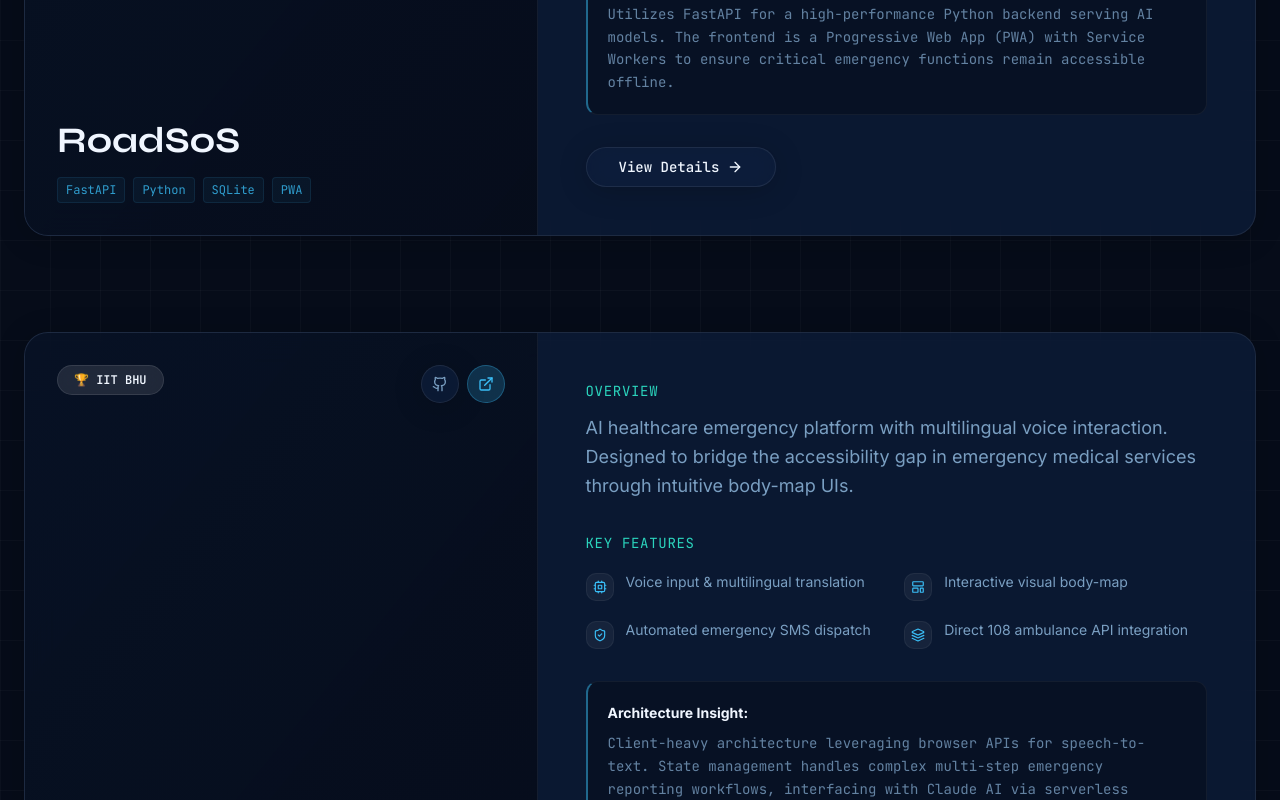
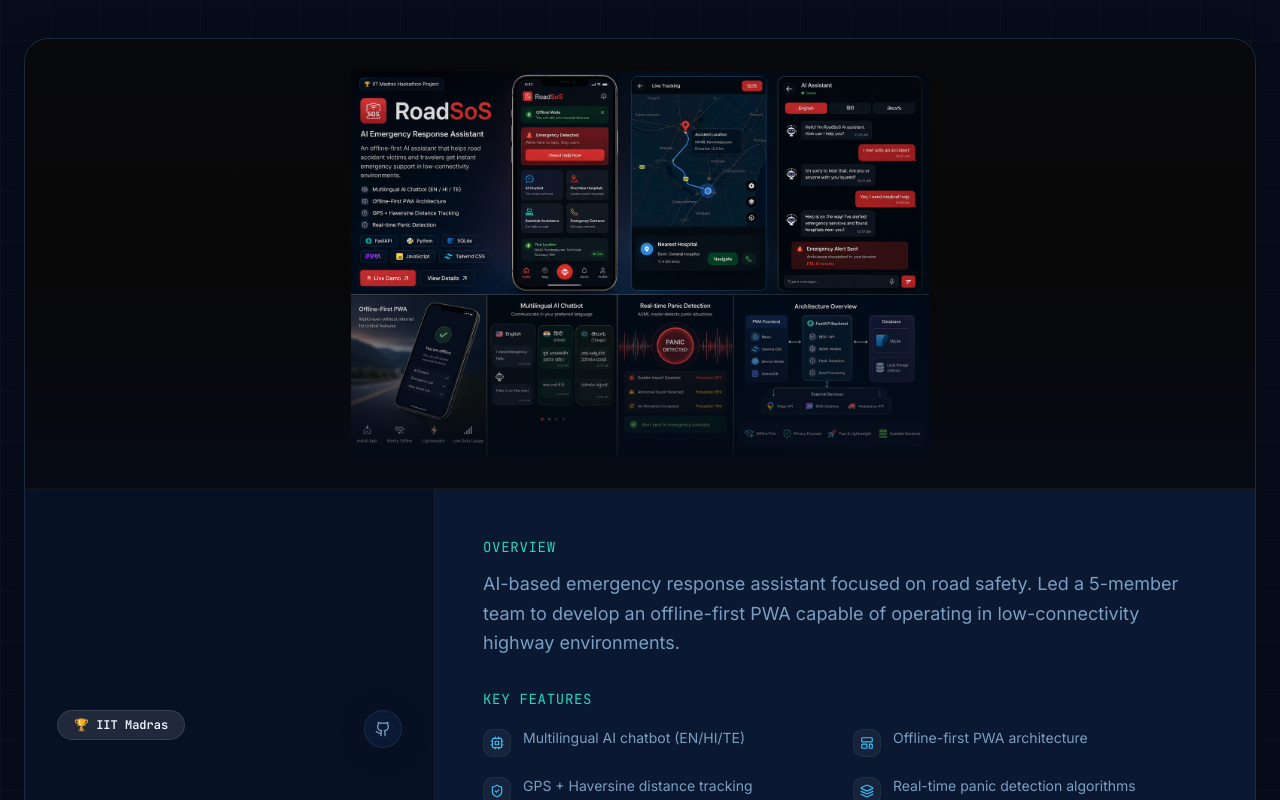
Before and after one commit to baburathod/ramavathbabu.dev, a Next.js app: page / in a window 1280 px wide. Shown: the part 4660-5460 px from the top of the page. Built offline with nearby package versions, Linux system fonts and the light colour scheme; no server answers.

Commit message:
Redesign project cards with cinematic image banners

```diff
--- a/src/components/sections/projects.tsx
+++ b/src/components/sections/projects.tsx
@@ -173,15 +173,30 @@
               >
                 <div className={`absolute -inset-1 rounded-3xl bg-gradient-to-r ${project.gradient} opacity-0 group-hover:opacity-100 blur-xl transition-opacity duration-700 -z-10`} />
 
-                <div className={`glass rounded-3xl border ${project.border} overflow-hidden transition-all duration-500 hover:shadow-2xl hover:shadow-primary/10`}>
-                  <div className="grid lg:grid-cols-12 gap-0">
+                <div className={`glass rounded-3xl border ${project.border} overflow-hidden transition-all duration-500 hover:shadow-2xl hover:shadow-primary/10 flex flex-col`}>
 
-                    {/* Visual / Thumbnail Side */}
-                    <div className="lg:col-span-5 relative overflow-hidden bg-background/50 border-b lg:border-b-0 lg:border-r border-white/5 p-8 flex flex-col justify-between min-h-[300px] lg:min-h-full">
-                      <div className="absolute inset-0 bg-grid opacity-10" />
-                      <div className="absolute inset-0 bg-gradient-to-br from-transparent to-background/80" />
+                  {/* Cinematic Image Banner */}
+                  {'image' in project && project.image && (
+                    <div className="w-full relative h-[250px] sm:h-[350px] lg:h-[450px] bg-[#080808] border-b border-white/5 overflow-hidden group/img">
+                      <div className="absolute inset-0 bg-grid opacity-20 z-0" />
+                      <div className="absolute inset-0 bg-gradient-to-t from-background/80 via-transparent to-background/20 z-10" />
+                      <Image
+                        src={project.image}
+                        alt={`${project.title} preview`}
+                        fill
+                        className="object-contain p-4 md:p-8 z-0 group-hover/img:scale-[1.02] transition-transform duration-700"
+                        sizes="100vw"
+                        priority={idx === 0}
+                      />
+                    </div>
+                  )}
 
-                      <div className="relative z-10 flex justify-between items-start mb-12">
+                  {/* Two-Column Content Area */}
+                  <div className="grid lg:grid-cols-12 gap-0 relative z-20">
+
+                    {/* Left Side: Title & Tech */}
+                    <div className="lg:col-span-4 bg-background/50 border-b lg:border-b-0 lg:border-r border-white/5 p-8 flex flex-col justify-center">
+                      <div className="flex justify-between items-start mb-12">
                         <Badge variant="secondary" className="bg-white/10 hover:bg-white/20 text-foreground border-white/10 backdrop-blur-md px-4 py-1.5 font-mono text-xs">
                           {project.badge}
                         </Badge>
@@ -197,7 +212,7 @@
                         </div>
                       </div>
 
-                      <div className="relative z-10">
+                      <div>
                         <h3 className="font-heading text-4xl font-bold text-foreground mb-4 group-hover:text-transparent group-hover:bg-clip-text group-hover:bg-gradient-to-r group-hover:from-white group-hover:to-white/50 transition-all duration-300">
                           {project.title}
                         </h3>
@@ -211,8 +226,8 @@
                       </div>
                     </div>
 
-                    {/* Content Side */}
-                    <div className="lg:col-span-7 p-8 md:p-10 lg:p-12 flex flex-col justify-center">
+                    {/* Right Side: Overview & Features */}
+                    <div className="lg:col-span-8 p-8 md:p-10 lg:p-12 flex flex-col justify-center">
                       <div className="mb-8">
                         <h4 className="font-mono text-sm text-accent mb-3 tracking-wider uppercase">Overview</h4>
                         <p className="text-lg text-muted-foreground leading-relaxed">
```
